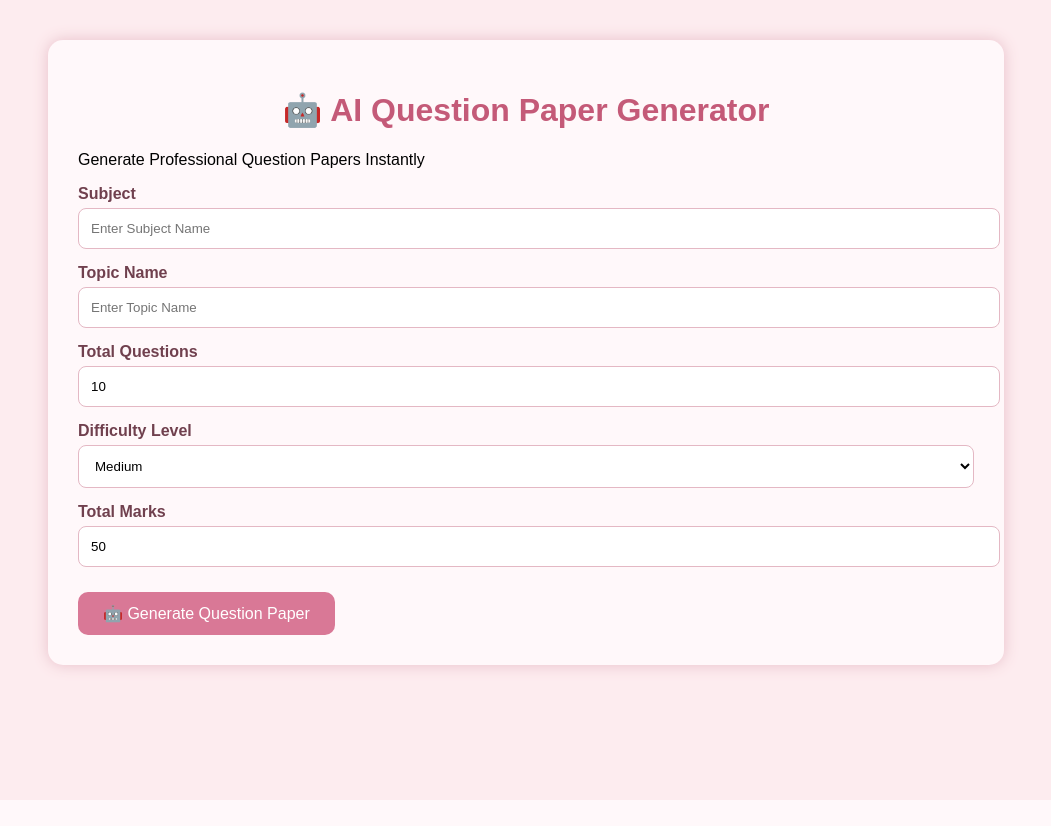
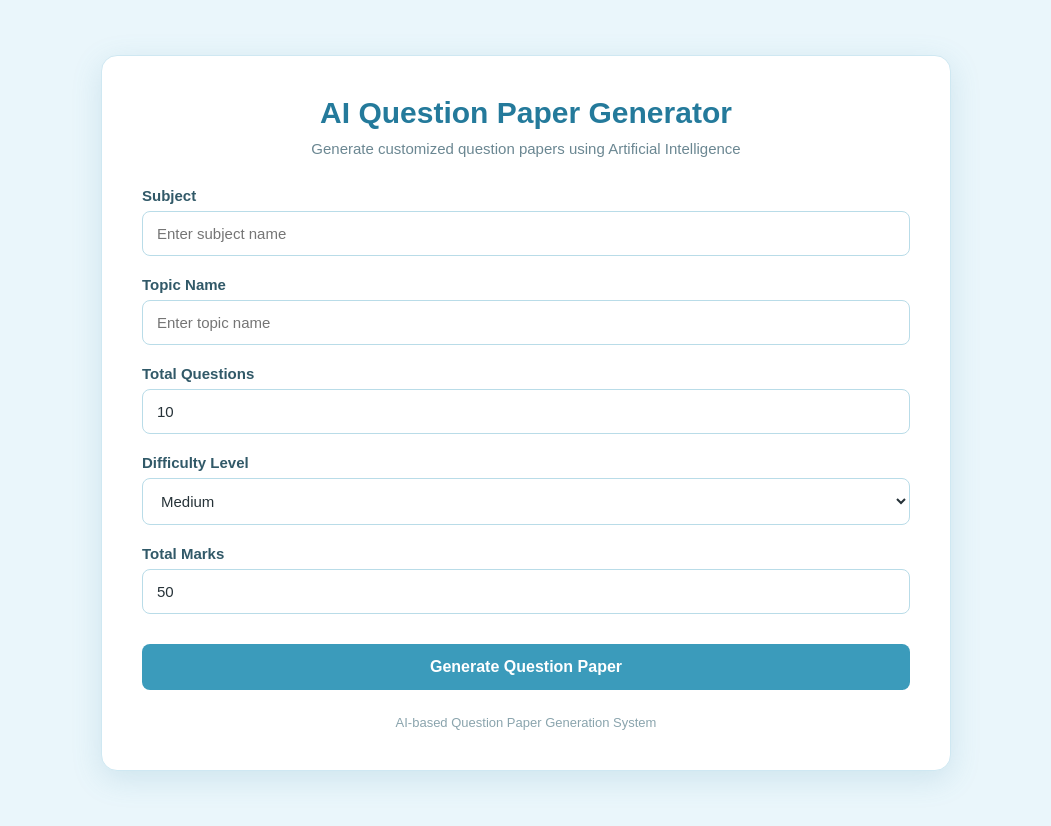
Before and after one commit to fatimaakhtar2002-png/AI-Question-Paper-Generator, a Flask app: page / in a window 1280 px wide. Shown: the whole page, without its empty margins (114-1165 px from the left). Before the commit the page ends 681 px from the top, so only its background shows below. Run offline with Flask 3, Linux system fonts and the light colour scheme; parts of the project's set-up code (start-up, migrations or seed data) failed here and were passed over.

Commit message:
Update index.html

```diff
--- a/templates/index.html
+++ b/templates/index.html
@@ -1,254 +1,260 @@
 <!DOCTYPE html>
 <html lang="en">
-
 <head>
-
     <meta charset="UTF-8">
-
-    <meta name="viewport"
-          content="width=device-width, initial-scale=1.0">
+    <meta name="viewport" content="width=device-width, initial-scale=1.0">
 
     <title>AI Question Paper Generator</title>
 
-    <link rel="stylesheet"
-          href="{{ url_for('static', filename='css/style.css') }}">
+    <style>
+        * {
+            box-sizing: border-box;
+        }
 
-    <style>
+        body {
+            margin: 0;
+            padding: 0;
+            font-family: Arial, Helvetica, sans-serif;
+            background: #eaf6fb;
+            color: #263238;
+        }
 
-        /* Loading Box */
+        .container {
+            width: 70%;
+            max-width: 850px;
+            margin: 55px auto;
+            background: #ffffff;
+            padding: 40px;
+            border-radius: 16px;
+            box-shadow: 0 8px 30px rgba(80, 150, 180, 0.18);
+            border: 1px solid #cfe8f2;
+        }
+
+        .header {
+            text-align: center;
+            margin-bottom: 30px;
+        }
+
+        .header h1 {
+            margin: 0;
+            color: #247a9b;
+            font-size: 30px;
+            font-weight: 700;
+        }
+
+        .header p {
+            margin-top: 10px;
+            color: #6b8792;
+            font-size: 15px;
+        }
+
+        .form-group {
+            margin-bottom: 20px;
+        }
+
+        label {
+            display: block;
+            margin-bottom: 7px;
+            color: #315968;
+            font-size: 15px;
+            font-weight: 600;
+        }
+
+        input,
+        select {
+            width: 100%;
+            padding: 13px 14px;
+            border: 1px solid #b9dce8;
+            border-radius: 8px;
+            background: #ffffff;
+            color: #263238;
+            font-size: 15px;
+            outline: none;
+        }
+
+        input:focus,
+        select:focus {
+            border-color: #48a9c5;
+            box-shadow: 0 0 0 3px rgba(72, 169, 197, 0.12);
+        }
+
+        .generate-btn {
+            width: 100%;
+            margin-top: 10px;
+            padding: 14px;
+            background: #3b9bbb;
+            color: white;
+            border: none;
+            border-radius: 8px;
+            font-size: 16px;
+            font-weight: 600;
+            cursor: pointer;
+        }
+
+        .generate-btn:hover {
+            background: #287f9e;
+        }
+
+        .generate-btn:disabled {
+            background: #8bb6c4;
+            cursor: not-allowed;
+        }
 
         .loading-box {
-
             display: none;
-
-            margin-top: 25px;
-
-            padding: 18px;
-
-            background: #fce4ea;
-
-            border: 1px solid #e4b8c4;
-
-            border-radius: 12px;
-
+            margin-top: 20px;
+            padding: 16px;
             text-align: center;
-
-            color: #9b4d65;
-
-            font-size: 16px;
-
-            font-weight: bold;
+            background: #e5f6fb;
+            border: 1px solid #b9dfe9;
+            border-radius: 8px;
+            color: #28677b;
+            font-size: 14px;
+            font-weight: 600;
         }
 
-
-        .loading-icon {
-
-            display: inline-block;
-
-            font-size: 24px;
-
-            margin-right: 8px;
-
-            animation: spin 1.2s linear infinite;
+        .footer-text {
+            text-align: center;
+            margin-top: 25px;
+            color: #8aa4ad;
+            font-size: 13px;
         }
 
-
-        @keyframes spin {
-
-            from {
-                transform: rotate(0deg);
+        @media (max-width: 768px) {
+            .container {
+                width: 92%;
+                margin: 25px auto;
+                padding: 25px;
             }
 
-            to {
-                transform: rotate(360deg);
+            .header h1 {
+                font-size: 25px;
             }
-
         }
-
-
-        /* Disabled Generate Button */
-
-        button.loading {
-
-            background: #cfa0ad;
-
-            cursor: not-allowed;
-
-            opacity: 0.8;
-        }
-
     </style>
-
 </head>
-
 
 <body>
 
     <div class="container">
 
+        <div class="header">
+            <h1>AI Question Paper Generator</h1>
 
-    <!-- Project Heading -->
+            <p>
+                Generate customized question papers using Artificial Intelligence
+            </p>
+        </div>
 
-    <h1>🤖 AI Question Paper Generator</h1>
+        <form action="/generate" method="POST" id="questionForm">
 
-
-    <p class="subtitle">
-
-        Generate Professional Question Papers Instantly
-
-    </p>
-
-
-    <!-- Input Form -->
-
-    <form action="/generate"
-          method="POST"
-          id="questionForm">
-
-
-        <!-- Subject -->
-
-        <label>Subject</label>
+            <div class="form-group">
+                <label for="subject">Subject</label>
 
                 <input
                     type="text"
+                    id="subject"
                     name="subject"
-            placeholder="Enter Subject Name"
+                    placeholder="Enter subject name"
                     required
                 >
+            </div>
 
-
-        <!-- Topic -->
-
-        <label>Topic Name</label>
+            <div class="form-group">
+                <label for="topic">Topic Name</label>
 
                 <input
                     type="text"
+                    id="topic"
                     name="topic"
-            placeholder="Enter Topic Name"
+                    placeholder="Enter topic name"
                     required
                 >
+            </div>
 
-
-        <!-- Total Questions -->
-
-        <label>Total Questions</label>
+            <div class="form-group">
+                <label for="total_questions">Total Questions</label>
 
                 <input
                     type="number"
-            name="questions"
-            placeholder="Enter Number of Questions"
+                    id="total_questions"
+                    name="total_questions"
                     min="1"
                     max="100"
                     value="10"
                     required
                 >
+            </div>
 
+            <div class="form-group">
+                <label for="difficulty">Difficulty Level</label>
 
-        <!-- Difficulty -->
+                <select
+                    id="difficulty"
+                    name="difficulty"
+                    required
+                >
+                    <option value="Easy">Easy</option>
+                    <option value="Medium" selected>Medium</option>
+                    <option value="Hard">Hard</option>
+                </select>
+            </div>
 
-        <label>Difficulty Level</label>
-
-        <select name="difficulty">
-
-            <option value="Easy">
-                Easy
-            </option>
-
-            <option value="Medium" selected>
-                Medium
-            </option>
-
-            <option value="Hard">
-                Hard
-            </option>
-
-        </select>
-
-
-        <!-- Total Marks -->
-
-        <label>Total Marks</label>
+            <div class="form-group">
+                <label for="marks">Total Marks</label>
 
                 <input
                     type="number"
+                    id="marks"
                     name="marks"
-            placeholder="Enter Total Marks"
                     min="1"
                     max="500"
                     value="50"
                     required
                 >
-
-
-        <!-- Generate Button -->
+            </div>
 
             <button
                 type="submit"
-            id="generateButton">
-
-            🤖 Generate Question Paper
-
+                class="generate-btn"
+                id="generateButton"
+            >
+                Generate Question Paper
             </button>
 
+            <div
+                class="loading-box"
+                id="loadingBox"
+            >
+                Generating your question paper... Please wait, AI is preparing your questions.
+            </div>
 
-        <!-- Loading Message -->
+        </form>
 
-        <div class="loading-box"
-             id="loadingBox">
-
-            <span class="loading-icon">⚙️</span>
-
-            Generating your question paper...
-
-            <br>
-
-            <small>
-                Please wait, AI is preparing your questions.
-            </small>
+        <div class="footer-text">
+            AI-based Question Paper Generation System
+        </div>
 
     </div>
 
+    <script>
+        document
+            .getElementById("questionForm")
+            .addEventListener("submit", function () {
 
-    </form>
+                const button =
+                    document.getElementById("generateButton");
 
-</div>
-
-
-<!-- Loading Script -->
-
-<script>
-
-    const form = document.getElementById("questionForm");
-
-    const button = document.getElementById("generateButton");
-
-    const loadingBox = document.getElementById("loadingBox");
-
-
-    form.addEventListener("submit", function () {
-
-        // Show loading message
-
-        loadingBox.style.display = "block";
-
-
-        // Disable button
+                const loadingBox =
+                    document.getElementById("loadingBox");
 
                 button.disabled = true;
 
-        button.classList.add("loading");
+                button.innerText = "Generating...";
 
-
-        // Change button text
-
-        button.innerHTML = "⏳ Generating...";
-
+                loadingBox.style.display = "block";
             });
-
     </script>
 
-
 </body>
-
 </html>
```
Lines whose indentation alone changed are shown as unchanged.
